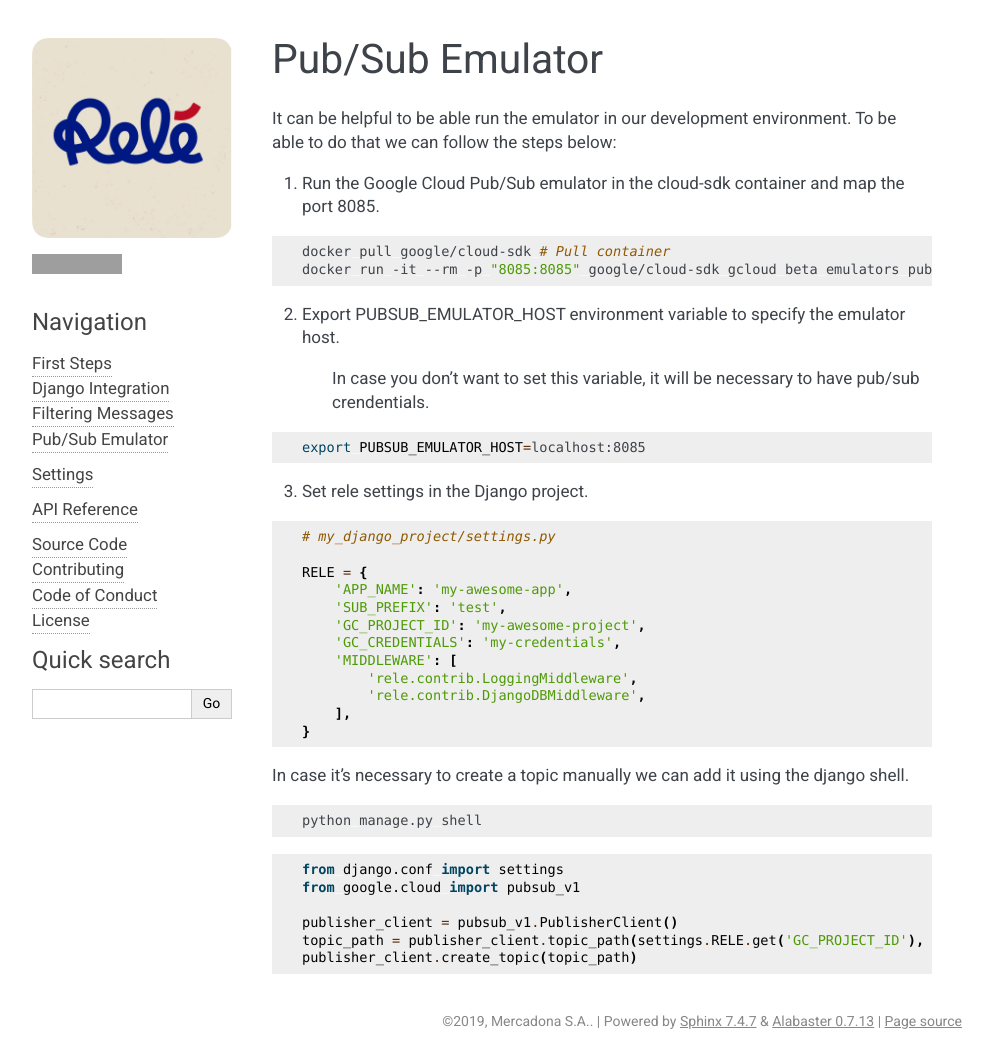
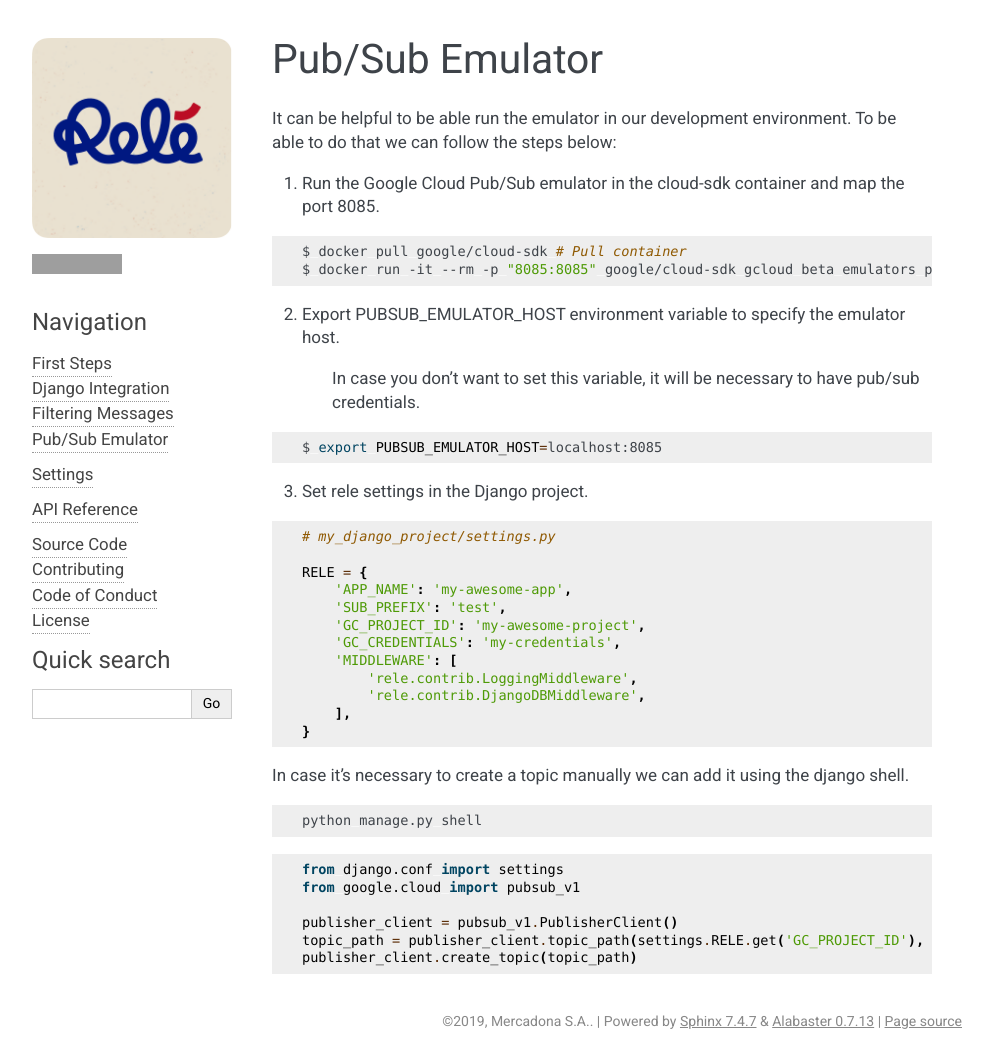
Before and after one commit to mercadona/rele, a Sphinx documentation site: the page built from docs/guides/rele_and_emulator.rst, in a window 1280 px wide. Shown: the whole page, without its empty margins (148-1141 px from the left). Built offline with Sphinx 7.4.7, drawn with Linux system fonts in a browser that asks for light colours; grey boxes are pictures that could not be loaded.

```diff
--- a/docs/guides/filters.rst
+++ b/docs/guides/filters.rst
@@ -10,7 +10,7 @@ subscription.
 _____________________
 
 This filter is a function that is supposed to return a boolean and this function
-is passed as parameter `filter_by` in the subscription.
+is passed as parameter ``filter_by`` in the subscription.
 
 .. code:: python
 
@@ -18,7 +18,7 @@ is passed as parameter `filter_by` in the subscription.
         return kwargs.get('type') == 'landscape'
 
 
-    # This subscription is going to be called if in the `kwargs`
+    # This subscription is going to be called if in the kwargs
     # has a key type with value landscape
 
     @sub(topic='photo-updated', filter_by=landscape_filter)
@@ -30,7 +30,7 @@ is passed as parameter `filter_by` in the subscription.
 Global Filter
 _____________
 
-This filter is specified in the settings with the key `FILTER_SUBS_BY`
+This filter is specified in the settings with the key ``FILTER_SUBS_BY``
 that has a function as value.
 In case a subscription has a filter already it's going to use it's own filter.
 
--- a/docs/guides/rele_and_emulator.rst
+++ b/docs/guides/rele_and_emulator.rst
@@ -8,17 +8,17 @@ To be able to do that we can follow the steps below:
 
 .. code:: bash
 
-    docker pull google/cloud-sdk # Pull container
-    docker run -it --rm -p "8085:8085" google/cloud-sdk gcloud beta emulators pubsub start --host-port=0.0.0.0:8085
+    $ docker pull google/cloud-sdk # Pull container
+    $ docker run -it --rm -p "8085:8085" google/cloud-sdk gcloud beta emulators pubsub start --host-port=0.0.0.0:8085
 
 
 2) Export PUBSUB_EMULATOR_HOST environment variable to specify the emulator host.
 
-    In case you don't want to set this variable, it will be necessary to have pub/sub crendentials.
+    In case you don't want to set this variable, it will be necessary to have pub/sub credentials.
 
 .. code:: bash
 
-    export PUBSUB_EMULATOR_HOST=localhost:8085
+    $ export PUBSUB_EMULATOR_HOST=localhost:8085
 
 
 3) Set rele settings in the Django project.
--- a/docs/index.rst
+++ b/docs/index.rst
@@ -99,7 +99,7 @@ This is the part of documentation that details the inner workings of Relé.
 .. toctree::
     :maxdepth: 2
 
-    api/client
+    api/reference
 
 Project Info
 ____________
```
Also changed, not shown: docs/api/reference.rst (renamed from docs/api/client.rst).
